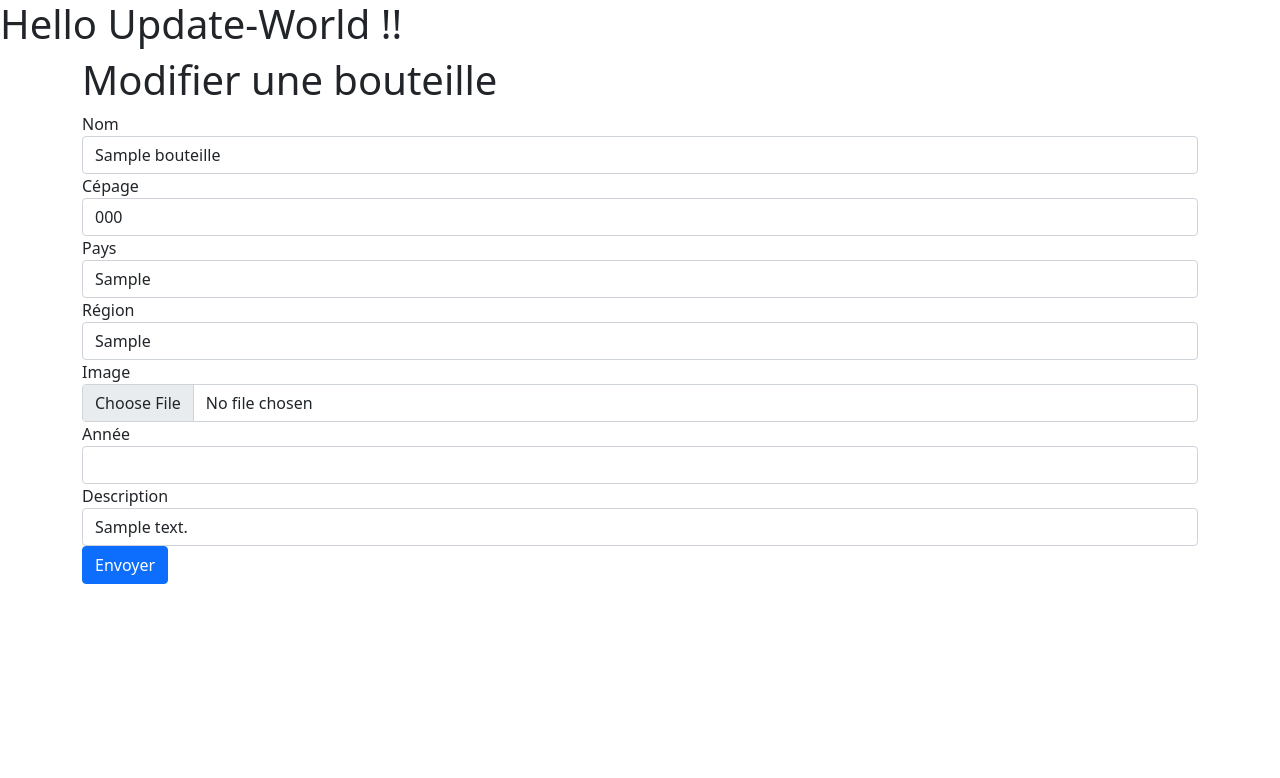
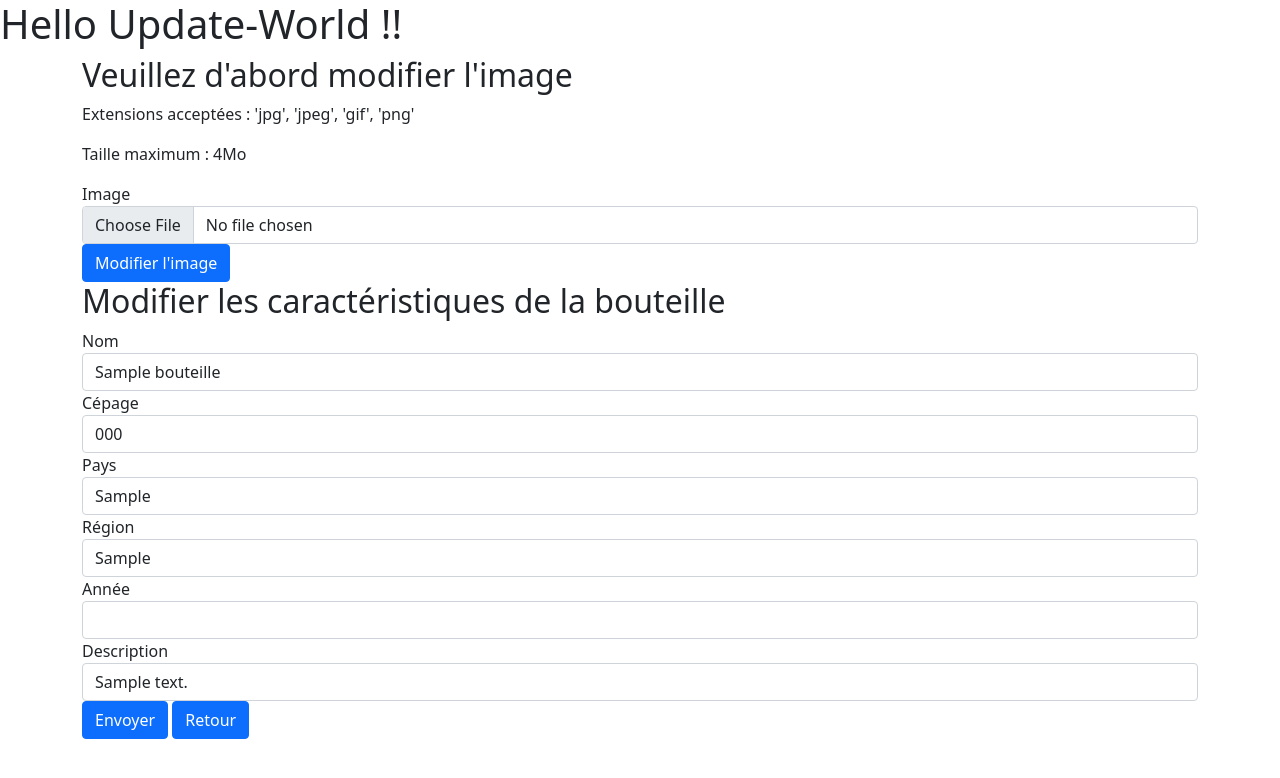
Before and after one commit to Camilo-FR/my-cave, a PHP site: page /my-cave/edit?id=1 in a window 1280 px wide. Shown: the top 778 px of the page. Run offline with PHP 8.4, Linux system fonts and the light colour scheme; tables that the repository leaves empty or names only in its code hold one stand-in row (values such as "Sample post").

Commit message:
finalisation de l'upload

```diff
--- a/php/fonctions/fonctions.php
+++ b/php/fonctions/fonctions.php
@@ -14,7 +14,7 @@ function valid_data($data) {
 
 // Ajouter des bouteilles
 
-function addbottle(string $nom, string $cepage, string $pays, string $region, string $image, string $description, int $annee) {
+function addbottle(string $nom, string $cepage, string $pays, string $region, string $description, int $annee) {
 
     $db;
     connexion($db);
@@ -27,7 +27,6 @@ function addbottle(string $nom, string $cepage, string $pays, string $region, st
         $query->bindValue(':cepage',$cepage, PDO::PARAM_STR);
         $query->bindValue(':pays',$pays, PDO::PARAM_STR);
         $query->bindValue(':region',$region, PDO::PARAM_STR);
-        $query->bindValue(':image',$image, PDO::PARAM_STR);
         $query->bindValue(':description',$description, PDO::PARAM_STR);
         $query->bindValue(':annee',$annee, PDO::PARAM_INT);
 
@@ -41,13 +40,13 @@ function addbottle(string $nom, string $cepage, string $pays, string $region, st
 
 // UPDATE
 
-function updatebottle(int $id, string $nom, string $cepage, string $pays, string $region, string $image, string $description, int $annee) {
+function updatebottle(int $id, string $nom, string $cepage, string $pays, string $region, string $description, int $annee) {
 
     $db;
     connexion($db);
 
     try {
-        $query = $db->prepare("UPDATE `bouteilles` SET `nom`=:nom, `cepage`=:cepage, `pays`=:pays, `region`=:region, `image`=:image, `description`=:description, `annee`=:annee
+        $query = $db->prepare("UPDATE `bouteilles` SET `nom`=:nom, `cepage`=:cepage, `pays`=:pays, `region`=:region, `description`=:description, `annee`=:annee
                 WHERE `id`=:id;");
 
         $query->bindValue(':id',$id, PDO::PARAM_INT);
@@ -55,7 +54,6 @@ function updatebottle(int $id, string $nom, string $cepage, string $pays, string
         $query->bindValue(':cepage',$cepage, PDO::PARAM_STR);
         $query->bindValue(':pays',$pays, PDO::PARAM_STR);
         $query->bindValue(':region',$region, PDO::PARAM_STR);
-        $query->bindValue(':image',$image, PDO::PARAM_STR);
         $query->bindValue(':description',$description, PDO::PARAM_STR);
         $query->bindValue(':annee',$annee, PDO::PARAM_INT);
 
--- a/php/form_conditions/edit.php
+++ b/php/form_conditions/edit.php
@@ -1,6 +1,8 @@
 <?php
 
 require('php/fonctions/fonctions.php');
+
+// Modification Bouteille
 
 if($_POST){
     if(isset($_POST['id']) && !empty($_POST['id'])
@@ -8,7 +10,6 @@ if($_POST){
     && isset($_POST['cepage']) && !empty($_POST['cepage'])
     && isset($_POST['pays']) && !empty($_POST['pays'])
     && isset($_POST['region']) && !empty($_POST['region'])
-    && isset($_POST['image']) && !empty($_POST['image'])
     && isset($_POST['annee']) && !empty($_POST['annee'])
     && isset($_POST['description']) && !empty($_POST['description'])){
 
@@ -22,12 +23,11 @@ if($_POST){
         $cepage = valid_data($_POST['cepage']);
         $pays = valid_data($_POST['pays']);
         $region = valid_data($_POST['region']);
-        $image = valid_data($_POST['image']);
         $annee = valid_data($_POST['annee']);
         $description = valid_data($_POST['description']);
 
 
-        updatebottle($id, $nom, $cepage, $pays, $region, $image, $description, $annee);
+        updatebottle($id, $nom, $cepage, $pays, $region, $description, $annee);
 
         $_SESSION['message'] = "Bouteille modifiée avec succès !";
         header('Location: http://localhost/my-cave/');
--- /dev/null
+++ b/php/form_conditions/upload.php
@@ -0,0 +1,38 @@
+<?php
+
+
+if(isset($_FILES['image'])){
+    // On vient sélectionner les différentes caractéristiques de l'image qui sont dans un tableau
+    $name = $_FILES['image']['name'];
+    $type = $_FILES['image']['type'];
+    $tmpname = $_FILES['image']['tmp_name'];
+    $error = $_FILES['image']['error'];
+    $size = $_FILES['image']['size'];
+
+    // décompose le nom de l'image avec d'un côté le nom et de l'autre côté l'extension
+    $tabExtension = explode('.', $name);
+    $extension = strtolower(end($tabExtension));
+
+    // Tableau des extensions autorisées
+    $extensionAutorisees = ['jpg', 'jpeg', 'gif', 'png'];
+    $tailleMax = 400000;
+
+    // Avec les différentes conditions on va créer un nom unique pour chaque image grâce à la fonction uniqid.
+    if(in_array($extension, $extensionAutorisees) && $size <= $tailleMax && $error == 0 ){
+
+    $uniqueName = uniqid('', true);
+    $fileName = $uniqueName.'.'.$extension;
+
+        move_uploaded_file($tmpname, 'design/images'.$fileName);
+
+        $req = $db->prepare('UPDATE `bouteilles` SET `image`=:image WHERE `id`=:id;');
+        $req->execute([$fileName]);
+
+        echo 'Image enregistrée';
+    }else{
+        echo 'Mauvaise extension, taille trop importante ou fichier corrompu';
+    }
+
+
+
+}
--- a/php/template/addform.php
+++ b/php/template/addform.php
@@ -51,7 +51,7 @@ require('php/form_conditions/add.php');
                 <label for="description">Description</label>
                 <input type="text" id="description" name="description" class="form-control">
                 </div>
-                <button class="btn btn-primary" type="submit">Envoyer</button>
+                <p><button class="btn btn-primary" type="submit">Envoyer</button> <a href="index.php" class="btn btn-primary">Retour</a></p>
             </form>
             </section>
         </div>
--- a/php/template/editform.php
+++ b/php/template/editform.php
@@ -1,6 +1,7 @@
 <?php
 
 require('php/form_conditions/edit.php');
+require('php/form_conditions/upload.php');
 
 ?>
 
@@ -23,8 +24,18 @@ require('php/form_conditions/edit.php');
     <main class="container">
         <div class="row">
             <section class="col-12">
-            <h1>Modifier une bouteille</h1>
-            <form action="" method="post">
+            <h2>Veuillez d'abord modifier l'image</h2>
+            <p>Extensions acceptées : 'jpg', 'jpeg', 'gif', 'png'</p>
+            <p>Taille maximum : 4Mo</p>
+            <form action="" method="POST" enctype="multipart/form-data">
+                <div class="form-group">
+                <label for="image">Image</label>
+                <input type="file" id="image" name="image" class="form-control" value="<?= $bottle['image'] ?>">
+                <button class="btn btn-primary" type="submit">Modifier l'image</button>
+                </div>
+            </form>
+            <h2>Modifier les caractéristiques de la bouteille</h2>
+            <form action="" method="POST">
                 <div class="form-group">
                 <label for="nom">Nom</label>
                 <input type="text" id="nom" name="nom" class="form-control" value="<?= $bottle['nom'] ?>">
@@ -42,10 +53,6 @@ require('php/form_conditions/edit.php');
                 <input type="text" id="region" name="region" class="form-control" value="<?= $bottle['region'] ?>">
                 </div>
                 <div class="form-group">
-                <label for="image">Image</label>
-                <input type="file" id="image" name="image" class="form-control" value="<?= $bottle['image'] ?>">
-                </div>
-                <div class="form-group">
                 <label for="annee">Année</label>
                 <input type="number" id="annee" name="annee" class="form-control" value="<?= $bottle['annee'] ?>">
                 </div>
@@ -54,8 +61,9 @@ require('php/form_conditions/edit.php');
                 <input type="text" id="description" name="description" class="form-control" value="<?= $bottle['description'] ?>">
                 </div>
                 <input type="hidden" value="<?= $bottle['id'] ?>" name="id">
-                <button class="btn btn-primary" type="submit">Envoyer</button>
+                <p><button class="btn btn-primary" type="submit">Envoyer</button> <a href="index.php" class="btn btn-primary">Retour</a></p>
             </form>
+
             </section>
         </div>
     </main>
--- a/php/template/home.php
+++ b/php/template/home.php
@@ -1,4 +1,6 @@
 <?php
+
+// require('php/form_conditions/upload.php');
 
     $db;
     connexion($db);
```
Also changed, not shown: design/images60d1b2f0bf10c2.70508168.jpg (added), design/images60d1b3b3cdf308.66254974.jpg (added), design/images60d1b3fc821282.33071118.jpg (added), design/images60d1b7366ca164.59056181.jpg (added), design/images60d1b8d83bee60.02858395.jpg (added), design/images60d1b99768c933.12231717.jpg (added), design/images60d1bb332f9606.29647072.jpg (added), design/images60d1bbfa1f1934.44259210.jpg (added), design/imagesProtoss.jpg (added).
